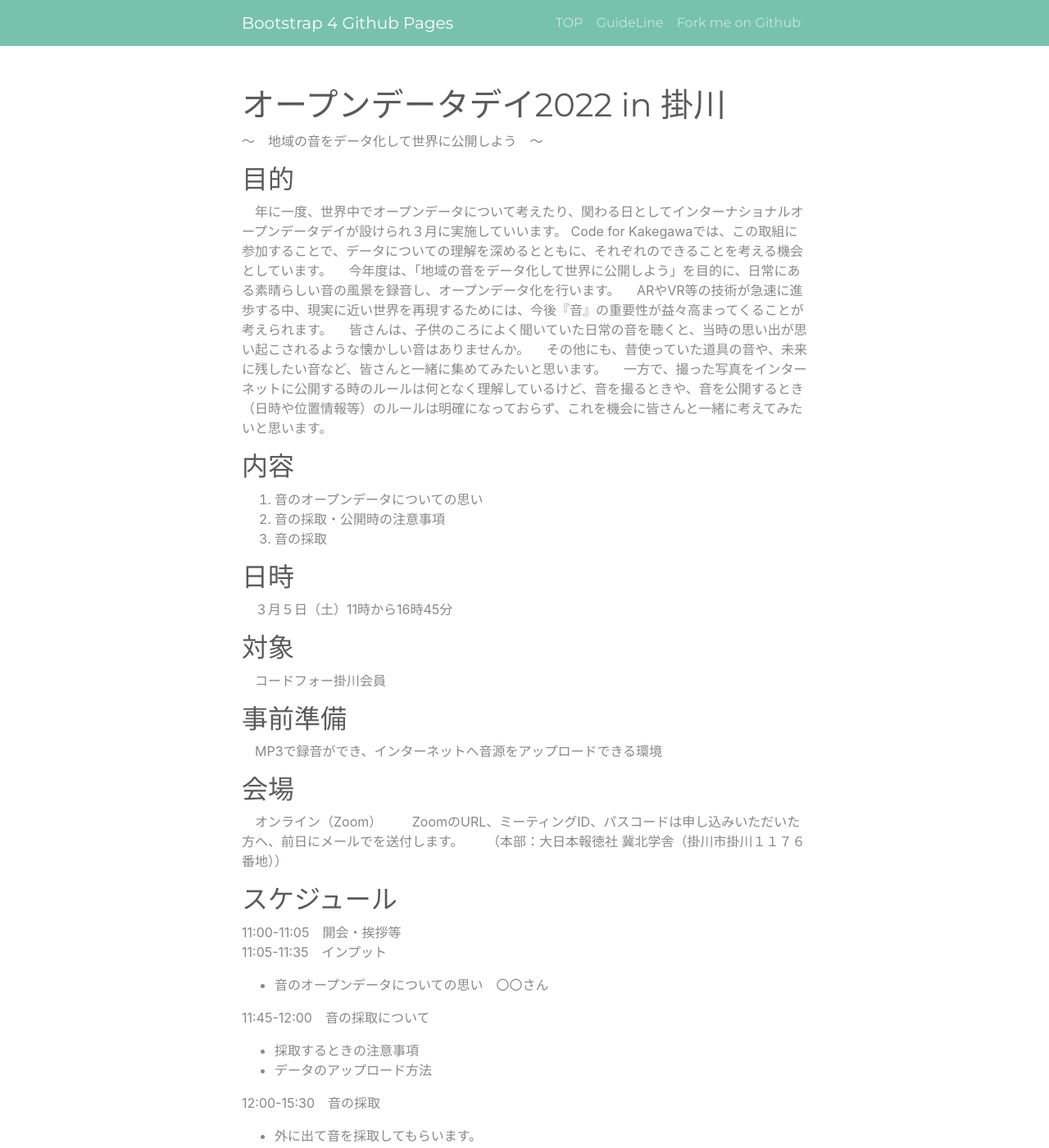
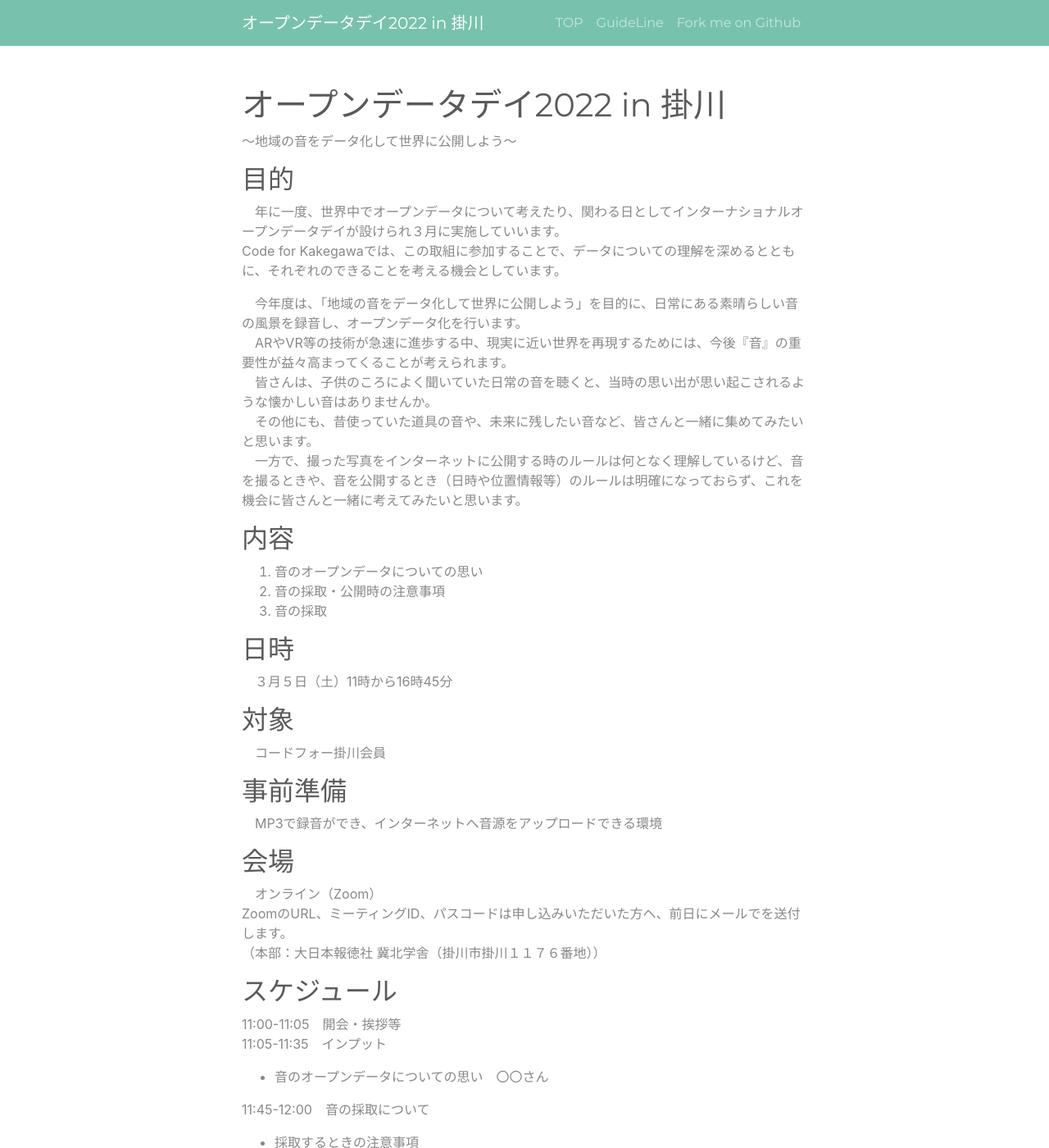
Before and after one commit to inqsite/pages_test, a Jekyll site: the page built from index.md, in a window 1280 px wide and 1400 px high. Shown: the whole window at 82% size. Built offline with Jekyll 4.4.1, drawn with Linux system fonts in a browser that asks for light colours; some of the changed text lies outside the part shown.

Commit message:
gauideline2

```diff
--- a/_config.yml
+++ b/_config.yml
@@ -13,7 +13,7 @@
 # you will see them accessed via {{ site.title }}, {{ site.email }}, and so on.
 # You can create any custom variable you would like, and they will be accessible
 # in the templates via {{ site.myvariable }}.
-title: Bootstrap 4 Github Pages
+title: オープンデータデイ2022 in 掛川
 email: ""
 description: >- # this means to ignore newlines until "baseurl:"
   A Bootstrap 4 start up project for Jekyll and Github Pages
```
Also changed, not shown: guideline.md (+1 -1 lines), index.md (+4 -3 lines).
